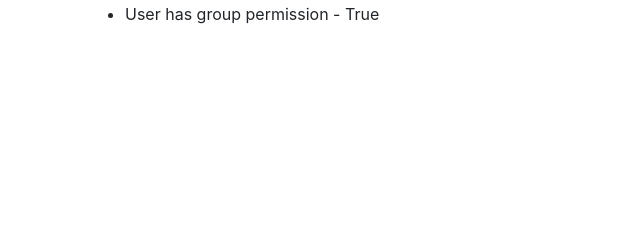
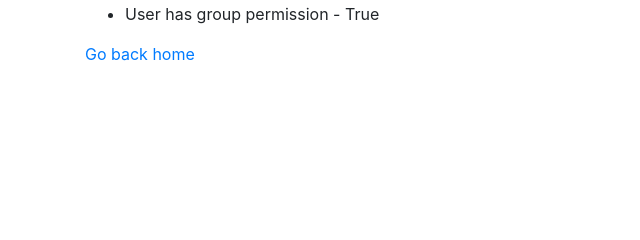
Before and after one commit to SagarKishore-PFM/Stridon, a Django app: template stridon_app/templates/stridon_app/subscribe.html in a window 1280 px wide. Shown: the part 206-446 px from the top of the page, without its empty margins (0-640 px from the left). Run offline with Django 3.2, Linux system fonts and the light colour scheme; the template is opened without the code that fills it, so the values that code supplies are empty; the visitor is signed in with stand-in values (Sample User, id 1); some libraries are stand-ins or nearby versions.

Commit message:
Add link to home page

```diff
--- a/stridon_app/templates/stridon_app/subscribe.html
+++ b/stridon_app/templates/stridon_app/subscribe.html
@@ -11,6 +11,7 @@
         <li>Group Permissions- {{ paid_group.permissions.all }}</li>
         <li>User has group permission - {{ perms.stridon_app.can_view_paid_articles }}</li>
     </ul>
+    <a href="{% url 'home' %}">Go back home</a>
 </div>
 
 {% endblock body %}
--- a/stridon_app/templates/stridon_app/unsubscribe.html
+++ b/stridon_app/templates/stridon_app/unsubscribe.html
@@ -11,6 +11,7 @@
         <li>Group Permissions- {{ paid_group.permissions.all }}</li>
         <li>User has group permission - {{ perms.stridon_app.can_view_paid_articles }}</li>
     </ul>
+    <a href="{% url 'home' %}">Go back home</a>
 </div>
 
 {% endblock body %}
```
